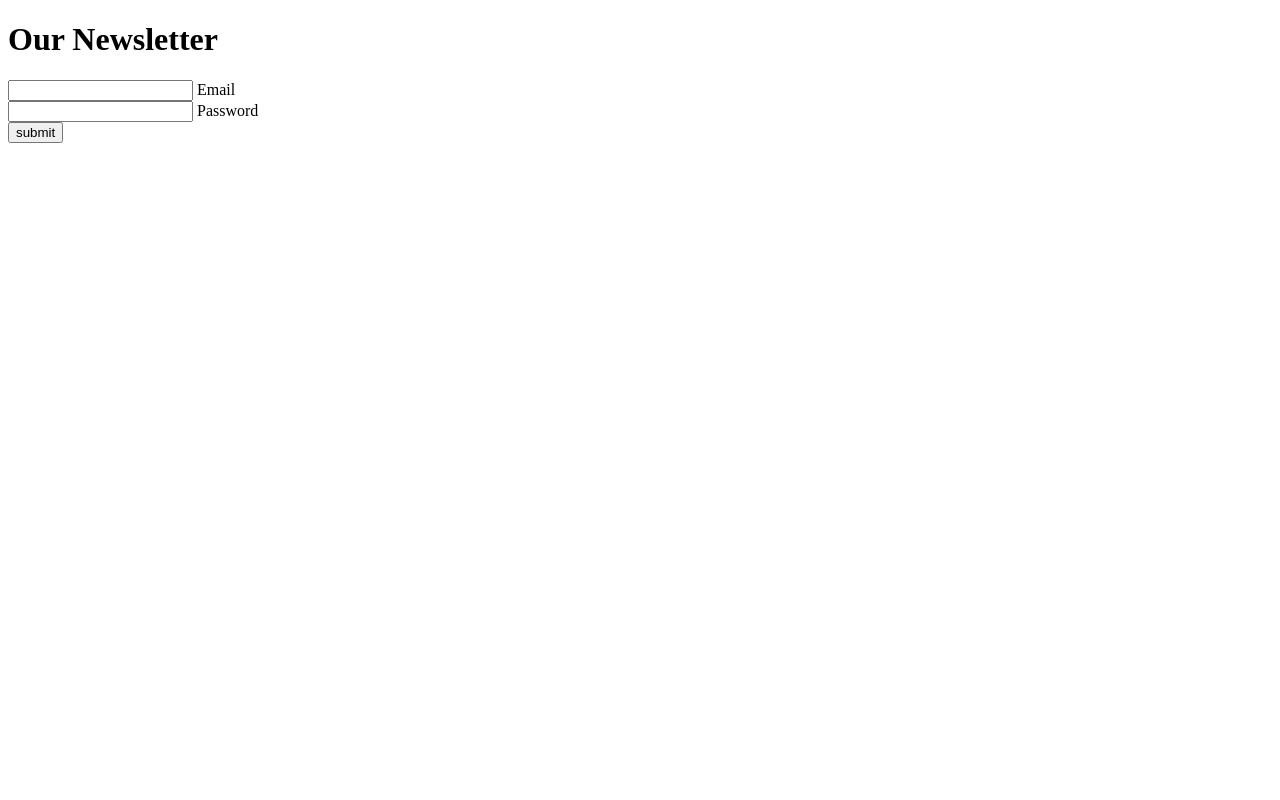
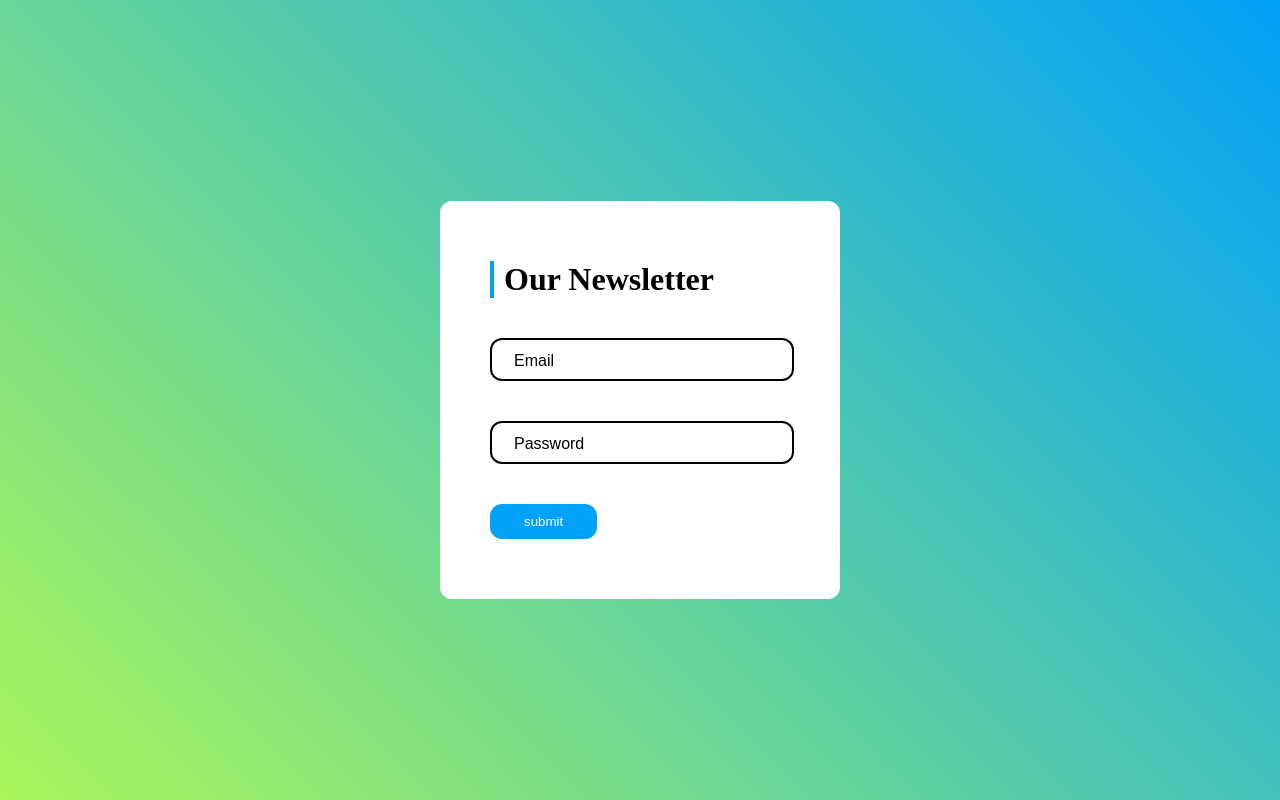
Before and after one commit to ViruSutar/css-challenges-and-projects, a plain HTML site: page css_challenges/FormChallenges/Challenge_2/index.html in a window 1280 px wide. Drawn offline with Linux system fonts and the light colour scheme; a web font is replaced by a local one.

Commit message:
CSS challenge: FormChallenge>Challenge2 done.

```diff
--- a/css_challenges/FormChallenges/Challenge_2/style.css
+++ b/css_challenges/FormChallenges/Challenge_2/style.css
@@ -1 +1,65 @@
 @import url("https://fonts.googleapis.com/css2?family=Sansita+Swashed:wght@600&display=swap");
+
+* {
+    padding: 0;
+    margin: 0;
+    font-family: sans-serif;
+}
+
+body {
+    height: 100vh;
+    width: 100%;
+    background: linear-gradient(45deg,#abf65a,#01a1f8);
+    display: flex;
+    justify-content: center;
+    align-items: center;
+    font-size: 1rem;
+}
+
+.center {
+    background-color: #fff;
+    width: 300px;
+    padding: 60px 50px;
+    border-radius: 12px;
+}
+
+h1 {
+    font-family: 'Sansita Swashed';
+    font-weight: 600;
+    border-left: 4px solid #01a1f8;
+    padding-left: 10px;
+}
+
+.inputbox {
+    margin-top: 40px;
+    position: relative;
+}
+
+.inputbox input[type="text"] {
+    width: 100%;
+    padding-top: 12px;
+    padding-bottom: 12px;
+    outline: none;
+    border: 2px solid #000;
+    border-radius: 12px;
+    position: relative;
+}
+
+.inputbox span {
+    position: absolute;
+    top: 14px;
+    left: 24px;
+}
+
+.inputbox input[type="text"]:focus ~ span {
+    display: none;
+}
+
+.inputbox input[type="button"] {
+    background-color: #01a1f8;
+    color: #fff;
+    padding: 10px 34px;
+    border-radius: 12px;
+    border: none;
+    outline: none;
+}
```
Also changed, not shown: css_challenges/FormChallenges/c2.png (added), 4 other files.
